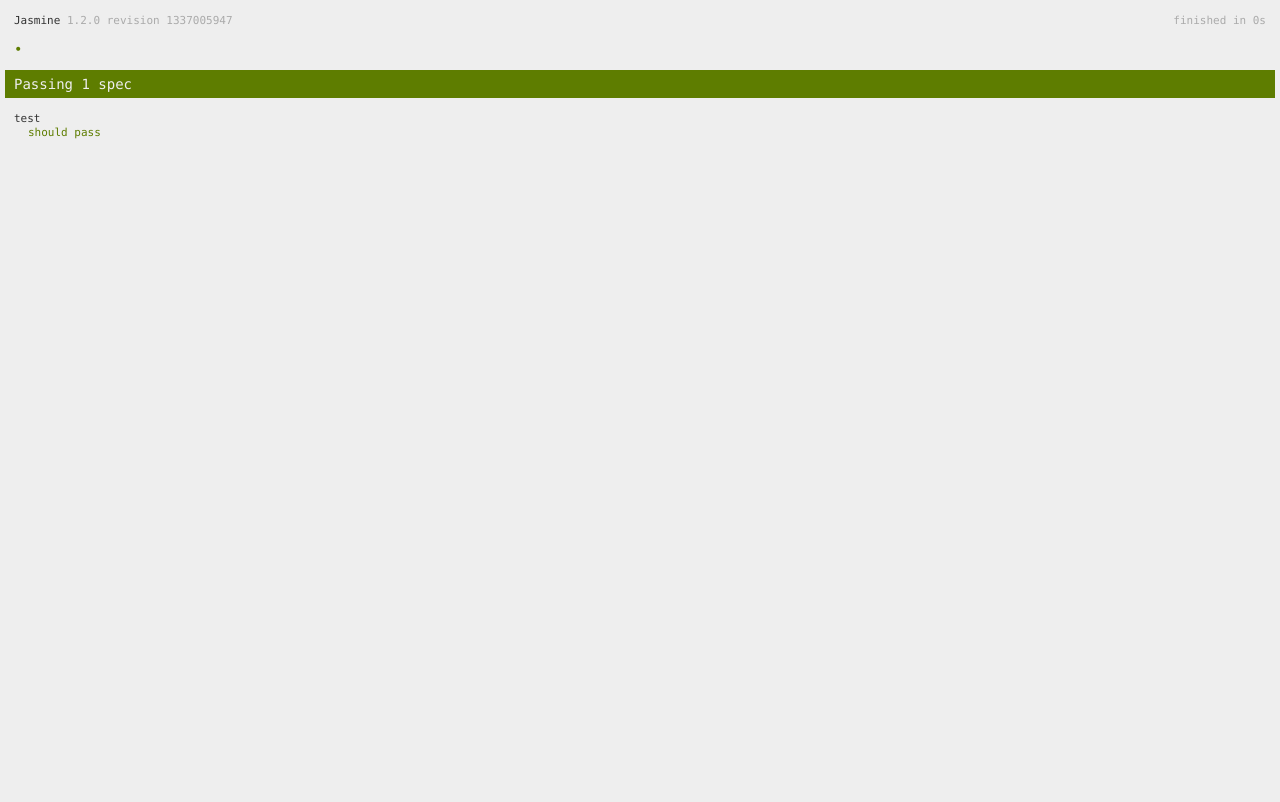
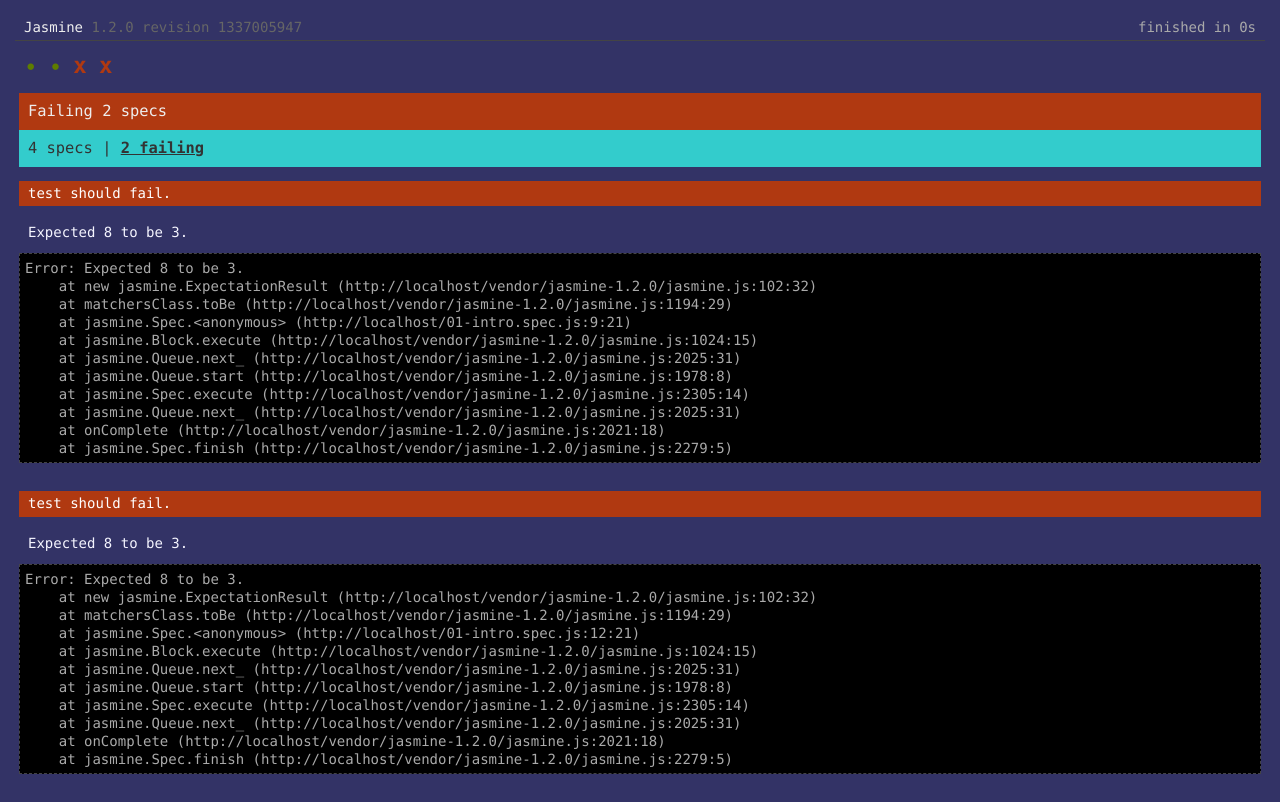
Before and after one commit to shamansir/mastering-true-javascript, a plain HTML site: page index.html in a window 1280 px wide. Drawn offline with Linux system fonts and the light colour scheme.

Commit message:
custom jasmine style

```diff
--- a/01-intro.spec.js
+++ b/01-intro.spec.js
@@ -2,4 +2,13 @@
     it("should pass", function() {
         expect(1+2).toBe(3);
     });
+    it("should pass", function() {
+        expect(1+2).toBe(3);
+    });
+    it("should fail", function() {
+        expect(1+7).toBe(3);
+    });
+    it("should fail", function() {
+        expect(1+7).toBe(3);
+    });
 });
--- a/index.html
+++ b/index.html
@@ -5,6 +5,7 @@
 
   <link rel="shortcut icon" type="image/png" href="vendor/jasmine-1.2.0/jasmine_favicon.png">
   <link rel="stylesheet" type="text/css" href="vendor/jasmine-1.2.0/jasmine.css">
+  <link rel="stylesheet" type="text/css" href="jasmine.custom.css">
   <script type="text/javascript" src="vendor/jasmine-1.2.0/jasmine.js"></script>
   <script type="text/javascript" src="vendor/jasmine-1.2.0/jasmine-html.js"></script>
 
--- /dev/null
+++ b/jasmine.custom.css
@@ -0,0 +1,99 @@
+  body {
+    background-color: #336;
+    margin: 15px;
+    font-size: 14px;
+  }
+
+  #HTMLReporter {
+    font-family: Monaco, "Lucida Console", monospace;
+    font-size: 1em;
+    line-height: 1.8em;
+    color: #999;
+  }
+
+  #HTMLReporter .title {
+    color: #eee;
+  }
+
+  #HTMLReporter .version {
+    color: #666;
+  }
+
+  #HTMLReporter .bar {
+    /*font-style: italic;*/
+    font-size: 1.1em;
+    line-height: 2.4em;
+  }
+
+  #HTMLReporter .alert,
+  #HTMLReporter #details .specDetail {
+    margin: 4px;
+  }
+
+  #HTMLReporter #details .specDetail {
+    margin-bottom: 28px;
+  }
+
+  #HTMLReporter .suite a {
+    color: #dd0;
+  }
+
+  #HTMLReporter .banner {
+    border-bottom: 1px solid #444;
+  }
+
+  #HTMLReporter .summary .suite .suite,
+  #HTMLReporter .summary .specSummary {
+    margin-left: 1.5em;
+  }
+
+  #HTMLReporter .symbolSummary li {
+    width: 1.1em;
+    height: 0.6em;
+  }
+
+  #HTMLReporter .symbolSummary li.failed {
+    margin-top: 3px;
+    margin-left: 1px;
+    line-height: 14px;
+  }
+
+  #HTMLReporter .symbolSummary li.passed,
+  #HTMLReporter .symbolSummary li.failed {
+    font-size: 1.6em;
+  }
+
+  #HTMLReporter .summary .specSummary.passed a {
+    color: #7e9d00;
+  }
+
+  #HTMLReporter .summary .specSummary.failed a {
+    color: #d04921;
+  }
+
+  #HTMLReporter .suite {
+    margin-top: 1.6em;
+  }
+
+  #HTMLReporter .resultsMenu,
+  #HTMLReporter .resultsMenu a {
+    background-color: #3cc;
+    color: #333;
+  }
+
+  #HTMLReporter .resultMessage {
+    color: #f5f5ff;
+    margin-bottom: 0.6em;
+  }
+
+  #HTMLReporter .stackTrace {
+    background-color: #000;
+    color: #aaa;
+    border: 1px dashed #444;
+    padding: 5px;
+    overflow: hidden;
+  }
+
+  #HTMLReporter .stackTrace:hover {
+    overflow: auto;
+  }
```
